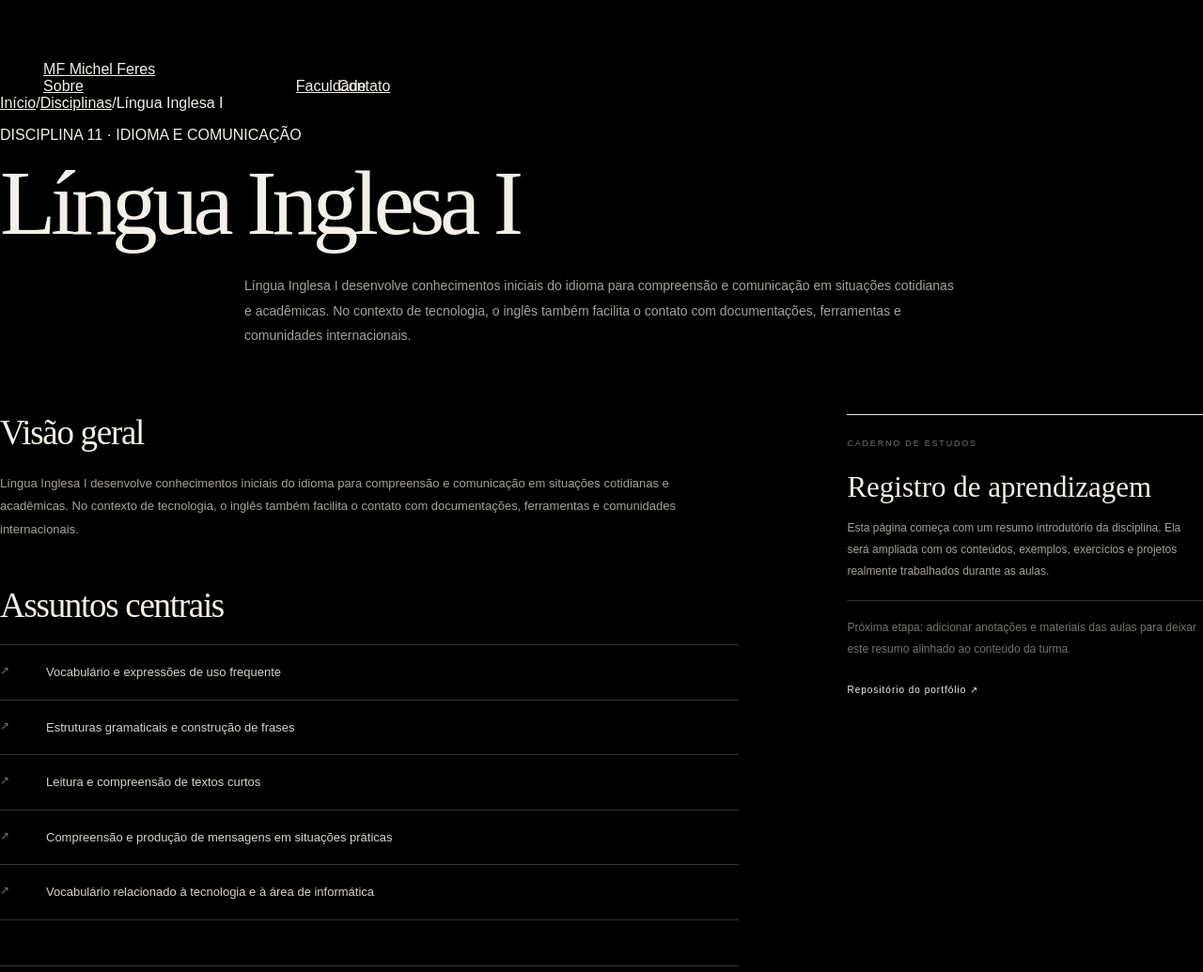
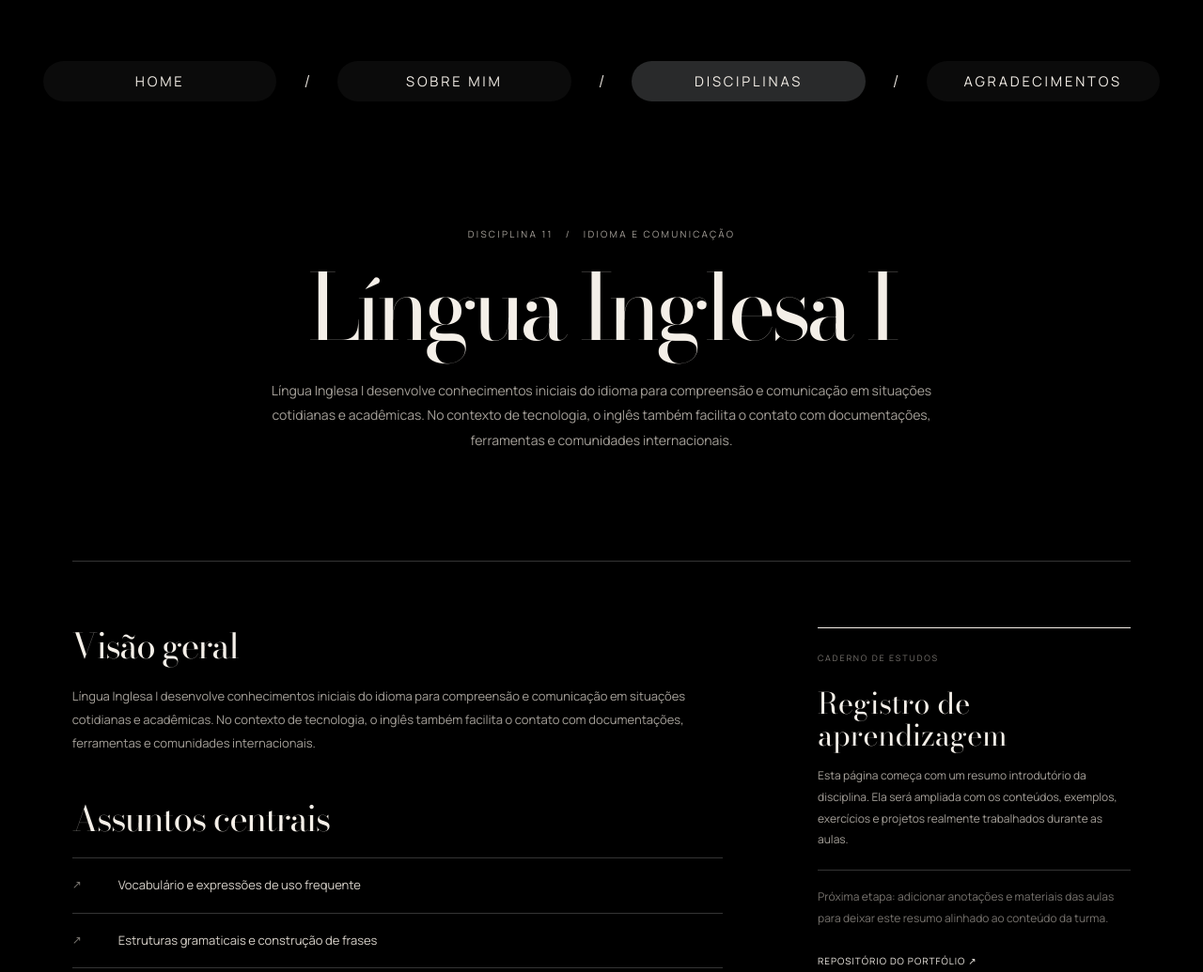
Before and after one commit to michel-feres/michel-feres.github.io, a plain HTML site: page disciplinas/lingua-inglesa-i.html in a window 1280 px wide. Shown: the top 1035 px of the page at 94% size. Drawn offline with nearby package versions, Linux system fonts and the light colour scheme.

Commit message:
Restyle discipline page: Língua Inglesa I

```diff
--- a/disciplinas/lingua-inglesa-i.html
+++ b/disciplinas/lingua-inglesa-i.html
@@ -4,8 +4,11 @@
   <meta charset="UTF-8">
   <meta name="viewport" content="width=device-width, initial-scale=1">
   <meta name="description" content="Língua Inglesa I: resumo e registro de aprendizagem de Michel Feres na graduação em Análise e Desenvolvimento de Sistemas.">
-  <meta name="theme-color" content="#10151d">
-  <title>Língua Inglesa I | Michel Feres</title>
+  <meta name="theme-color" content="#000000">
+  <title>Língua Inglesa I — Michel Feres</title>
+  <link rel="preconnect" href="https://fonts.googleapis.com">
+  <link rel="preconnect" href="https://fonts.gstatic.com" crossorigin>
+  <link href="https://fonts.googleapis.com/css2?family=Bodoni+Moda:opsz,wght@6..96,400;6..96,500&family=Manrope:wght@300;400;500;600;700&display=swap" rel="stylesheet">
   <link rel="stylesheet" href="../style.css">
   <link rel="icon" href="../icons/dark.svg" media="(prefers-color-scheme: light)">
   <link rel="icon" href="../icons/light.svg" media="(prefers-color-scheme: dark)">
@@ -13,24 +16,20 @@
 <body>
   <div class="site-shell">
     <header class="site-header">
-      <a class="brand" href="../index.html" aria-label="Michel Feres — início">
-        <span class="brand-mark">MF</span>
-        <span>Michel Feres</span>
-      </a>
       <nav class="main-nav" aria-label="Navegação principal">
-        <a href="../index.html#sobre">Sobre</a>
-        <a class="active" href="../index.html#faculdade">Faculdade</a>
-        <a href="../index.html#contato">Contato</a>
+        <a class="nav-pill" href="../index.html#home">HOME</a>
+        <span class="nav-divider" aria-hidden="true">/</span>
+        <a class="nav-pill" href="../index.html#sobre-mim">SOBRE MIM</a>
+        <span class="nav-divider" aria-hidden="true">/</span>
+        <a class="nav-pill active" href="../index.html#disciplinas">DISCIPLINAS</a>
+        <span class="nav-divider" aria-hidden="true">/</span>
+        <a class="nav-pill" href="../index.html#agradecimentos">AGRADECIMENTOS</a>
       </nav>
     </header>
 
-    <main class="section-wrap">
-      <nav class="breadcrumbs" aria-label="Caminho de navegação">
-        <a href="../index.html">Início</a><span aria-hidden="true">/</span><a href="../index.html#faculdade">Disciplinas</a><span aria-hidden="true">/</span><span>Língua Inglesa I</span>
-      </nav>
-
+    <main class="course-page">
       <section class="course-hero">
-        <p class="eyebrow">DISCIPLINA 11 · IDIOMA E COMUNICAÇÃO</p>
+        <p class="course-kicker">DISCIPLINA 11 &nbsp; / &nbsp; IDIOMA E COMUNICAÇÃO</p>
         <h1>Língua Inglesa I</h1>
         <p class="course-summary">Língua Inglesa I desenvolve conhecimentos iniciais do idioma para compreensão e comunicação em situações cotidianas e acadêmicas. No contexto de tecnologia, o inglês também facilita o contato com documentações, ferramentas e comunidades internacionais.</p>
       </section>
@@ -60,19 +59,19 @@
           <h2>Registro de aprendizagem</h2>
           <p>Esta página começa com um resumo introdutório da disciplina. Ela será ampliada com os conteúdos, exemplos, exercícios e projetos realmente trabalhados durante as aulas.</p>
           <p class="learning-hint">Próxima etapa: adicionar anotações e materiais das aulas para deixar este resumo alinhado ao conteúdo da turma.</p>
-          <a class="text-link" href="https://github.com/michel-feres/michel-feres.github.io" target="_blank" rel="noopener noreferrer">Repositório do portfólio ↗</a>
+          <a href="https://github.com/michel-feres/michel-feres.github.io" target="_blank" rel="noopener noreferrer">REPOSITÓRIO DO PORTFÓLIO ↗</a>
         </aside>
       </section>
 
       <nav class="course-pagination" aria-label="Navegação entre disciplinas">
-        <a href="organizacao-computadores-sistemas-operacionais.html">← Anterior: Organização de Computadores e Sistemas Operacionais</a>
-        <a class="next" href="matematica-discreta.html">Próxima: Matemática Discreta →</a>
+        <a href="organizacao-computadores-sistemas-operacionais.html">← ANTERIOR: Organização de Computadores e Sistemas Operacionais</a>
+        <a class="next" href="matematica-discreta.html">PRÓXIMA: Matemática Discreta →</a>
       </nav>
     </main>
 
-    <footer class="site-footer section-wrap">
-      <span>© 2026 Michel Feres Caetano</span>
-      <a href="../index.html#faculdade">Todas as disciplinas ↑</a>
+    <footer class="site-footer course-footer">
+      <span>© 2026 MICHEL FERES CAETANO</span>
+      <a href="../index.html#disciplinas">TODAS AS DISCIPLINAS ↑</a>
     </footer>
   </div>
 </body>
```
